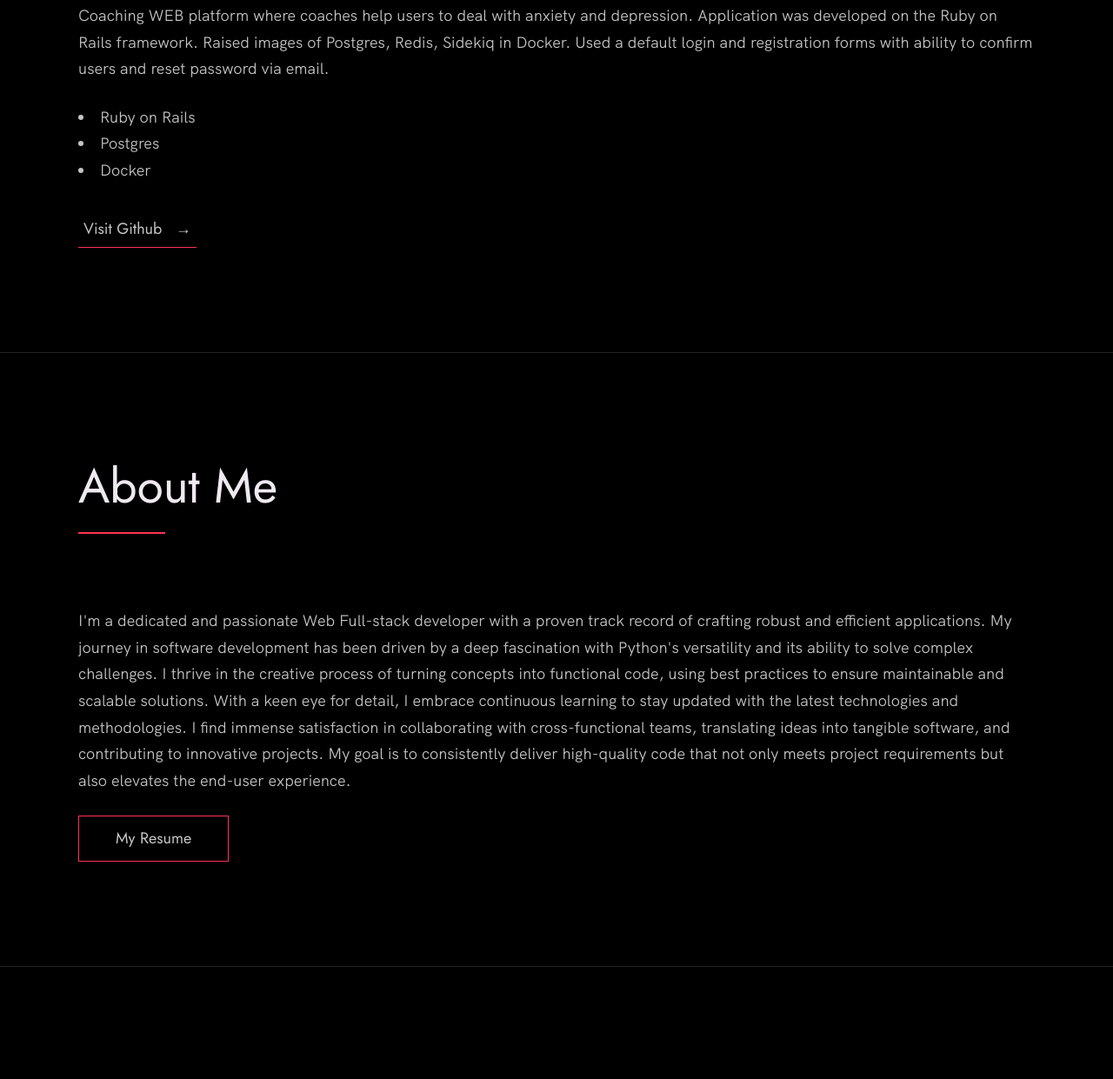
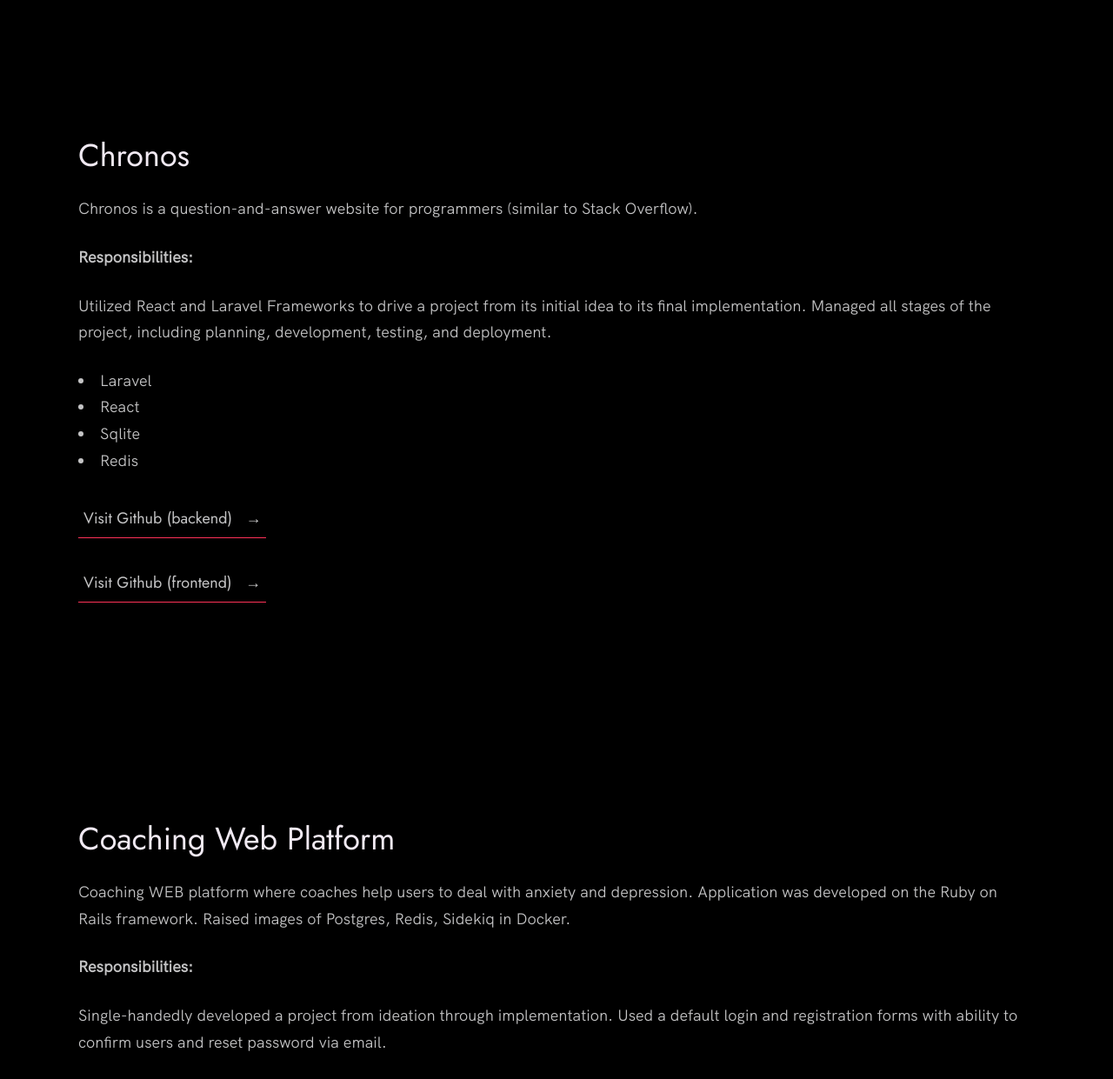
Before and after one commit to SansNumbers/portfolio, a plain HTML site: page index.html in a window 1280 px wide. Shown: the part 2395-3636 px from the top of the page at 87% size. Drawn offline with Linux system fonts and the light colour scheme.

Commit message:
some changes to repo

```diff
--- a/index.html
+++ b/index.html
@@ -11,13 +11,11 @@
   </title>
 
   <meta name="description" content="Ihor Antypin | A Web Developer from Ukraine.">
-  <meta name="keywords" content="Ihor Antypin, Django, Flask, Rails" />
+  <meta name="keywords" content="Ihor Antypin, Django, Flask, React, Rails" />
   <link rel="stylesheet" href="index.css" />
 </head>
 
 <body>
-
-  <!-- ***** Header ***** -->
   <header class="header" role="banner" id="top">
     <div class="row">
       <nav class="nav" role="navigation">
@@ -54,7 +52,13 @@
             <div class="work__text">
               <h3>Company Management System</h3>
               <p>
-                System for managing employees in the company. Took an active part in the design and database architecture of the application. Engaged in the API development. Also, took a part in developing email confirmation system and periodic tasks.
+                System for managing employees in the company.
+              </p>
+              <h4>Responsibilities:</h4>
+              <p>
+                Took ownership of the entire project life cycle, including design, development, and post-launch support.
+                Engaged in the API development.
+                Also, took a part in developing email confirmation system and periodic tasks.
               </p>
               <ul class="work__list">
                 <li>Django</li>
@@ -76,7 +80,13 @@
             <div class="work__text">
               <h3>Music World</h3>
               <p>
-                System that allows users to review albums. Also, this system helps user to get recommendations based on their musical taste. Application was developed on the Django framework with Spotify API. Used a default login and registration forms with ability to confirm users and reset password via email.
+                System that allows users to review albums. Also, this system helps user to get recommendations based on their musical taste.
+              </p>
+              <h4>Responsibilities:</h4>
+              <p>
+                Single-handedly developed a project from ideation through implementation.
+                Used a default login and registration forms with ability to confirm users and reset password via email.
+                Application was developed on the Django framework with Spotify API. Engaged in the API development.
               </p>
               <ul class="work__list">
                 <li>Django</li>
@@ -95,9 +105,47 @@
 
           <div class="work__box">
             <div class="work__text">
+              <h3>Chronos</h3>
+              <p>
+                Chronos is a question-and-answer website for programmers (similar to Stack Overflow).
+              </p>
+              <h4>Responsibilities:</h4>
+              <p>
+                Utilized React and Laravel Frameworks to drive a project from its initial idea to its final implementation.
+                Managed all stages of the project, including planning, development, testing, and deployment.
+              </p>
+              <ul class="work__list">
+                <li>Laravel</li>
+                <li>React</li>
+                <li>Sqlite</li>
+                <li>Redis</li>
+              </ul>
+
+              <div class="work__links">
+                <a href="https://github.com/SansNumbers/api-project-laravel/" class="link__text">
+                  Visit Github (backend) <span>&rarr;</span>
+                </a>
+              </div>
+              <br>
+              <div class="work__links">
+                <a href="https://github.com/SansNumbers/frontend-app" class="link__text">
+                  Visit Github (frontend) <span>&rarr;</span>
+                </a>
+              </div>
+            </div>
+          </div>
+
+          <div class="work__box">
+            <div class="work__text">
               <h3>Coaching Web Platform</h3>
               <p>
-                Coaching WEB platform where coaches help users to deal with anxiety and depression. Application was developed on the Ruby on Rails framework. Raised images of Postgres, Redis, Sidekiq in Docker. Used a default login and registration forms with ability to confirm users and reset password via email.
+                Coaching WEB platform where coaches help users to deal with anxiety and depression.
+                Application was developed on the Ruby on Rails framework. Raised images of Postgres, Redis, Sidekiq in Docker.
+              </p>
+              <h4>Responsibilities:</h4>
+              <p>
+                Single-handedly developed a project from ideation through implementation.
+                Used a default login and registration forms with ability to confirm users and reset password via email.
               </p>
               <ul class="work__list">
                 <li>Ruby on Rails</li>
@@ -116,8 +164,6 @@
         </div>
       </div>
     </section>
-
-    <!-- ***** About ***** -->
 
     <section class="about" id="about">
       <div class="row">
@@ -138,14 +184,12 @@
           </div>
 
           <!-- <div class="about__photo-container">
-            <img class="about__photo" src="./images/syed-ali-hussnain.jpg" alt="" />
+            <img class="about__photo" src="./images/" alt="" />
           </div> -->
         </div>
       </div>
     </section>
   </main>
-
-  <!-- ***** Contact ***** -->
 
   <section class="contact" id="contact">
     <div class="row">
@@ -161,11 +205,8 @@
     </div>
   </section>
 
-  <!-- ***** Footer ***** -->
-
   <footer role="contentinfo" class="footer">
     <div class="row">
-      <!-- Update the links to point to your accounts -->
       <ul class="footer__social-links">
         <li class="footer__social-link-item">
           <a href="https://github.com/SansNumbers" title="Link to Github Profile">
```
Also changed, not shown: 1 other file.
